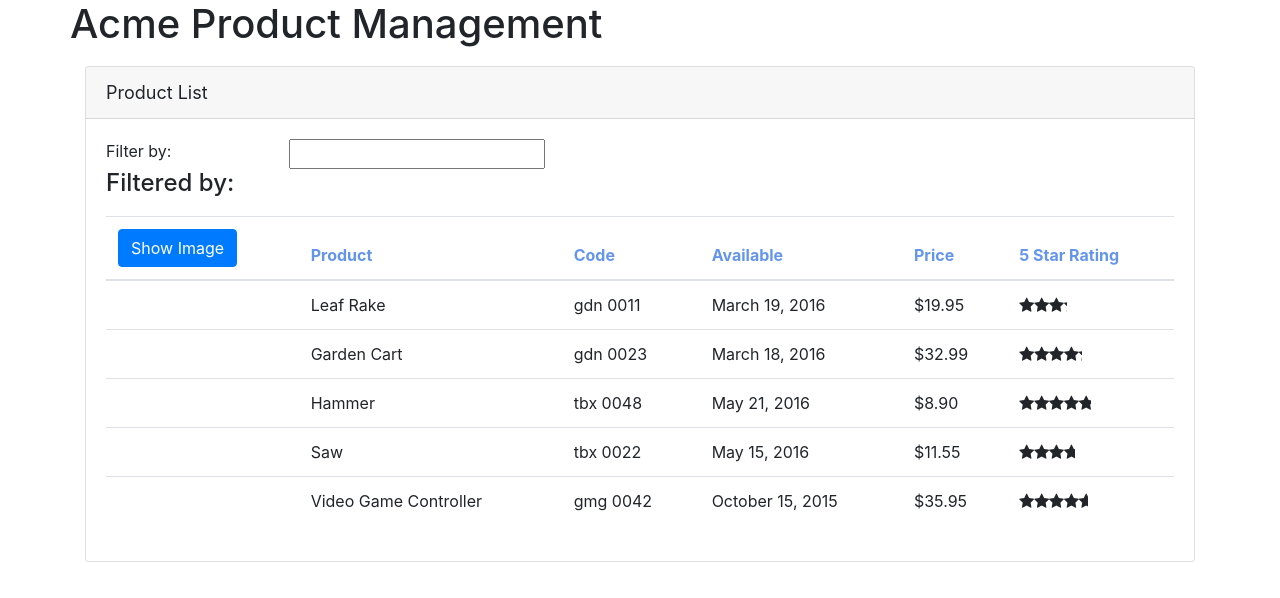
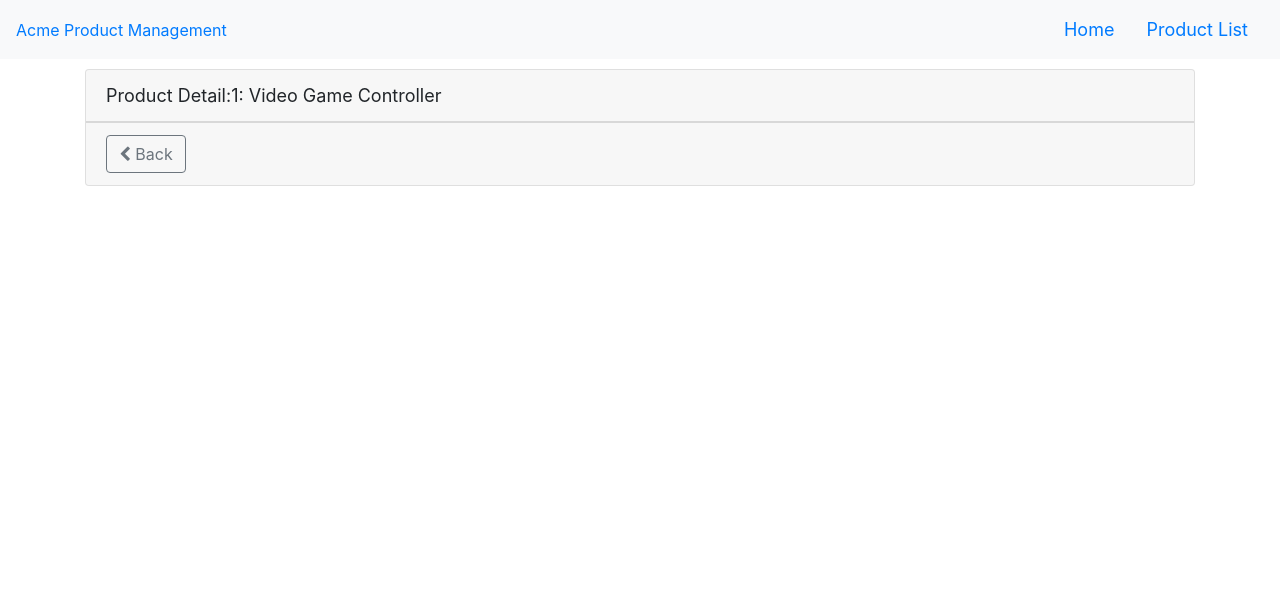
Before and after one commit to IAmThatOG/Angular-Getting-Started, an Angular app: page /products/1 in a window 1280 px wide. Shown: the top 598 px of the page. Built offline with nearby package versions, Linux system fonts and the light colour scheme.

Commit message:
added routing

```diff
--- a/src/app/app.component.html
+++ b/src/app/app.component.html
@@ -1,7 +1,11 @@
 <!--The whole content below can be removed with the new code.-->
+<nav class="navbar navbar-expnded navbar-light bg-light">
+  <a href="" class="navber-brand">{{pageTitle}}</a>
+  <ul class="nav nav-pills">
+    <li><a [routerLink]="['/welcome']" routerLinkActive="router-link-active"  class="nav-link">Home</a></li>
+    <li><a [routerLink]="['/products']" routerLinkActive="router-link-active"  class="nav-link">Product List</a></li>
+  </ul>
+</nav>
 <div class="container">
-  <div class="row">
-    <h1>{{pageTitle}}</h1>
-  </div>
-  <pm-product-list></pm-product-list>
+  <router-outlet></router-outlet>
 </div>
--- a/src/app/app.module.ts
+++ b/src/app/app.module.ts
@@ -1,7 +1,8 @@
-import {HttpClientModule} from '@angular/common/http';
+import { HttpClientModule } from '@angular/common/http';
 import { BrowserModule } from '@angular/platform-browser';
 import { NgModule } from '@angular/core';
 import { FormsModule } from '@angular/forms';
+import { RouterModule } from '@angular/router';
 
 import { AppComponent } from './app.component';
 import { ProductListComponent } from './product/product-list/product-list.component';
@@ -9,6 +10,8 @@ import { from } from 'rxjs';
 import { ConvertToSpacesPipe } from './pipes/convert-to-spaces/convert-to-spaces.pipe';
 import { StarComponent } from './shared/star.component';
 import { ProductDetailComponent } from './product/product-detail/product-detail.component';
+import { WelcomeComponent } from './home/welcome.component';
+import { ProductDetailGuardGuard } from './guards/product-detail-guard.guard';
 
 @NgModule({
   declarations: [
@@ -16,13 +19,25 @@ import { ProductDetailComponent } from './product/product-detail/product-detail.
     ProductListComponent,
     ConvertToSpacesPipe,
     StarComponent,
-    ProductDetailComponent
+    ProductDetailComponent,
+    WelcomeComponent
   ],
   imports: [
     BrowserModule,
     FormsModule,
-    HttpClientModule
+    HttpClientModule,
+    RouterModule.forRoot([
+      { path: 'products', component: ProductListComponent },
+      {
+        path: 'products/:id',
+        canActivate: [ProductDetailGuardGuard],
+        component: ProductDetailComponent
+      },
+      { path: 'welcome', component: WelcomeComponent },
+      { path: '', redirectTo: 'welcome', pathMatch: 'full' },
+      { path: '**', redirectTo: 'welcome', pathMatch: 'full' }
+    ])
   ],
   bootstrap: [AppComponent]
 })
-export class AppModule { }
+export class AppModule {}
--- /dev/null
+++ b/src/app/guards/product-detail-guard.guard.ts
@@ -0,0 +1,31 @@
+import { Injectable } from '@angular/core';
+import {
+  CanActivate,
+  ActivatedRouteSnapshot,
+  RouterStateSnapshot,
+  Router
+} from '@angular/router';
+import { Observable } from 'rxjs';
+
+@Injectable({
+  providedIn: 'root'
+})
+export class ProductDetailGuardGuard implements CanActivate {
+  /**
+   *
+   */
+  constructor(private _router: Router) {}
+
+  canActivate(
+    next: ActivatedRouteSnapshot,
+    state: RouterStateSnapshot
+  ): Observable<boolean> | Promise<boolean> | boolean {
+    const id = +next.url[1].path;
+    if (isNaN(id) || id < 1) {
+      alert('Invalid product Id');
+      this._router.navigate(['/products']);
+      return false;
+    }
+    return true;
+  }
+}
--- a/src/app/product/product-detail/product-detail.component.html
+++ b/src/app/product/product-detail/product-detail.component.html
@@ -1,3 +1,11 @@
-<p>
-  product-detail works!
-</p>
+<div class="card"
+     *ngIf="product">
+  <div class="card-header">{{pageTitle + ': ' + product.productName}}</div>
+  <div class="card-footer">
+    <button class="btn btn-outline-secondary"
+            (click)='onBack()'
+            style="width:80px">
+      <i class="fa fa-chevron-left"></i> Back
+    </button>
+  </div>
+</div>
--- a/src/app/product/product-detail/product-detail.component.ts
+++ b/src/app/product/product-detail/product-detail.component.ts
@@ -1,4 +1,6 @@
 import { Component, OnInit } from '@angular/core';
+import { IProduct } from 'src/app/models/product';
+import { ActivatedRoute, Router } from '@angular/router';
 
 @Component({
   selector: 'pm-product-detail',
@@ -7,9 +9,27 @@ import { Component, OnInit } from '@angular/core';
 })
 export class ProductDetailComponent implements OnInit {
 
-  constructor() { }
+  pageTitle = 'Product Detail';
+  product: IProduct = null;
+  constructor(private route: ActivatedRoute, private router: Router) { }
 
   ngOnInit() {
+    const id = +this.route.snapshot.paramMap.get('id');
+    this.pageTitle += `:${id}`;
+    this.product = {
+      'productId': id,
+      'productName': 'Video Game Controller',
+      'productCode': 'GMG-0042',
+      'releaseDate': 'October 15, 2015',
+      'description': 'Standard two-button video game controller',
+      'price': 35.95,
+      'starRating': 4.6,
+      'imageUrl': 'https://openclipart.org/image/300px/svg_to_png/120337/xbox-controller_01.png'
+    };
   }
 
+  onBack(): void
+  {
+    this.router.navigate(['/products']);
+  }
 }
--- a/src/app/product/product-list/product-list.component.html
+++ b/src/app/product/product-list/product-list.component.html
@@ -40,7 +40,9 @@
                        alt="product image"
                        *ngIf="showImage">
                 </td>
-                <td>{{product.productName}}</td>
+                <td>
+                  <a [routerLink]="['/products', product.productId]">{{product.productName}}</a>
+                </td>
                 <td>{{product.productCode | lowercase | convertToSpaces:'-'}}</td>
                 <td>{{product.releaseDate}}</td>
                 <td>{{product.price | currency:'USD':'symbol':'1.2-2'}}</td>
```
Also changed, not shown: 1 other file (tests, documents, lock files or other folders).
